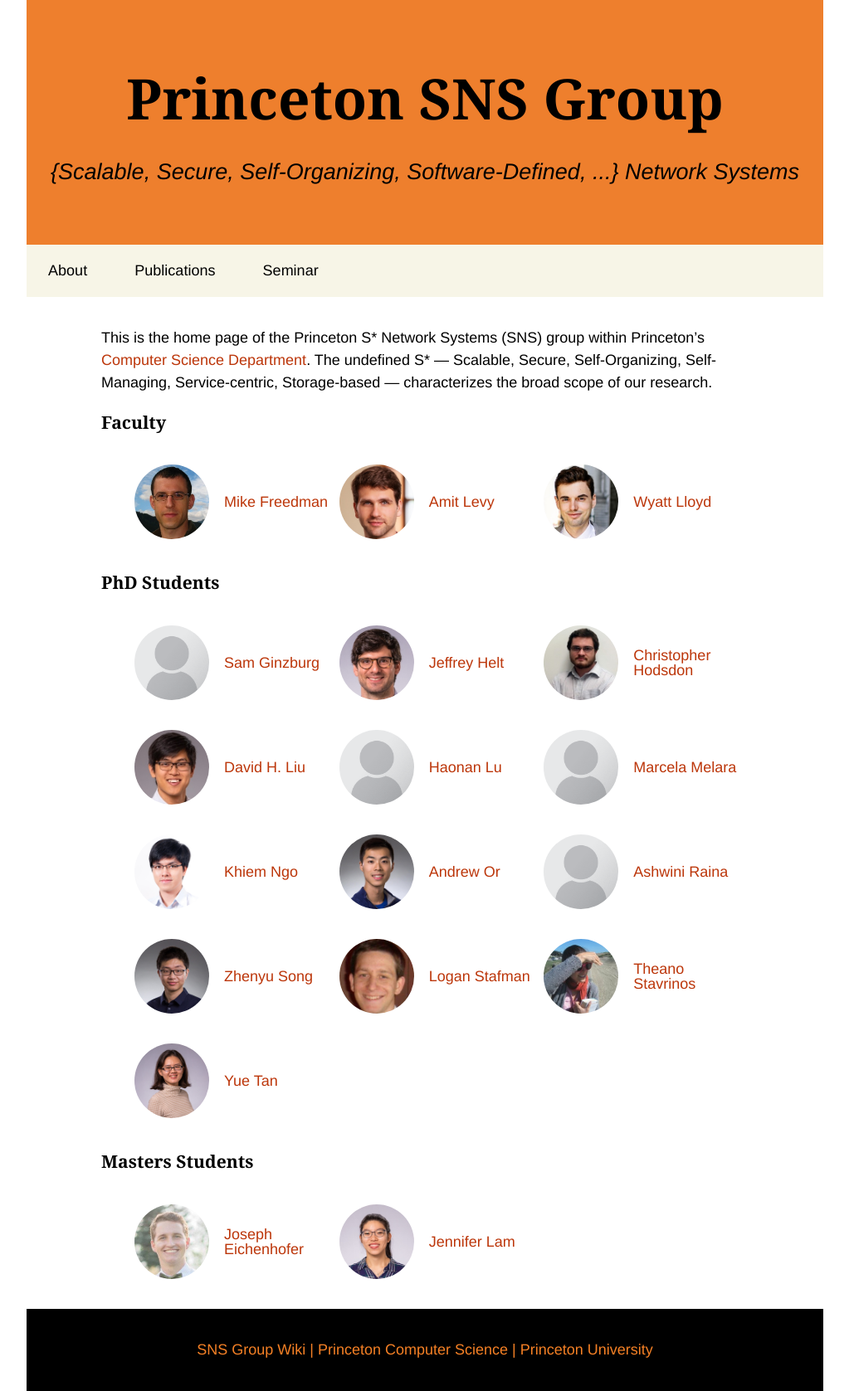
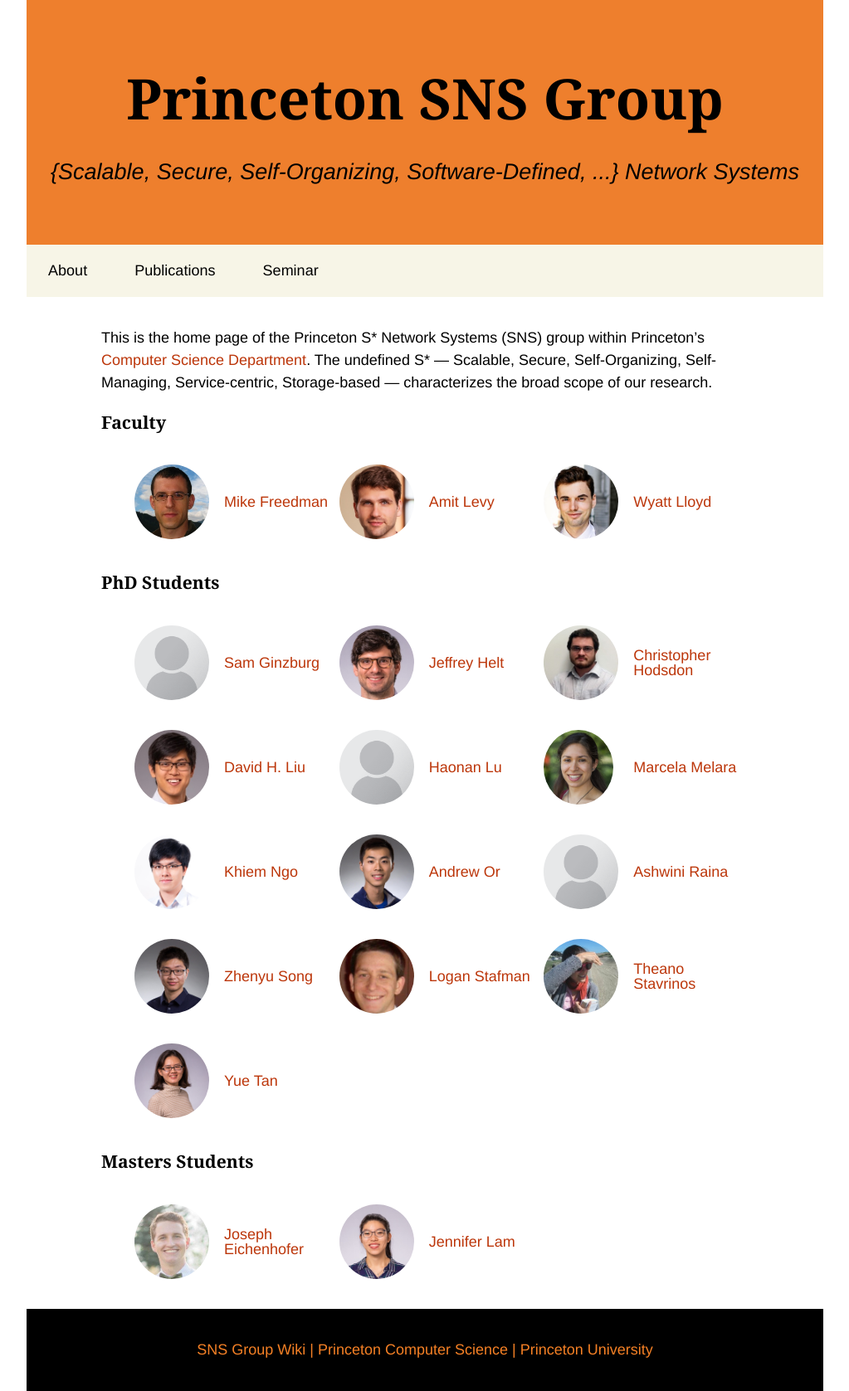
Before and after one commit to princeton-sns/www, a Jekyll site: the page built from home.md, in a window 1280 px wide. Shown: the whole page at 83% size, without its empty margins (128-1151 px from the left). Built offline with Jekyll 4.4.1, drawn with Linux system fonts in a browser that asks for light colours; some web fonts are replaced.

Commit message:
Add photo

```diff
--- a/_data/people.yml
+++ b/_data/people.yml
@@ -135,8 +135,8 @@
     nick: melara
     type: phd
     active: true
-    url: http://www.cs.princeton.edu/~melara/
-    picture: /assets/img/people/placeholder.png
+    url: http://masomel.info
+    picture: /assets/img/people/melara.jpg
 
   - first_name: Khiem
     last_name: Ngo
```
Also changed, not shown: assets/img/people/melara.jpg (added).
